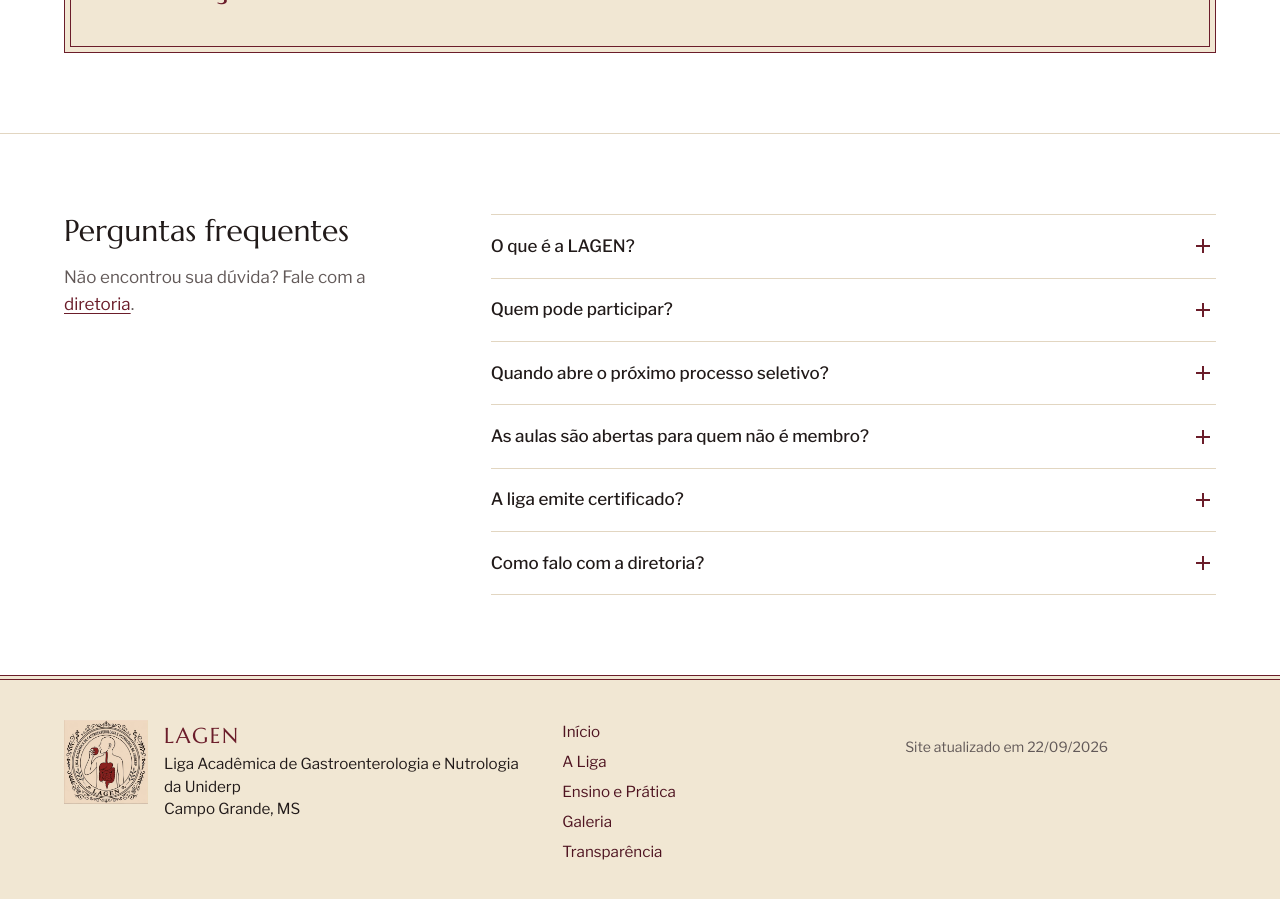
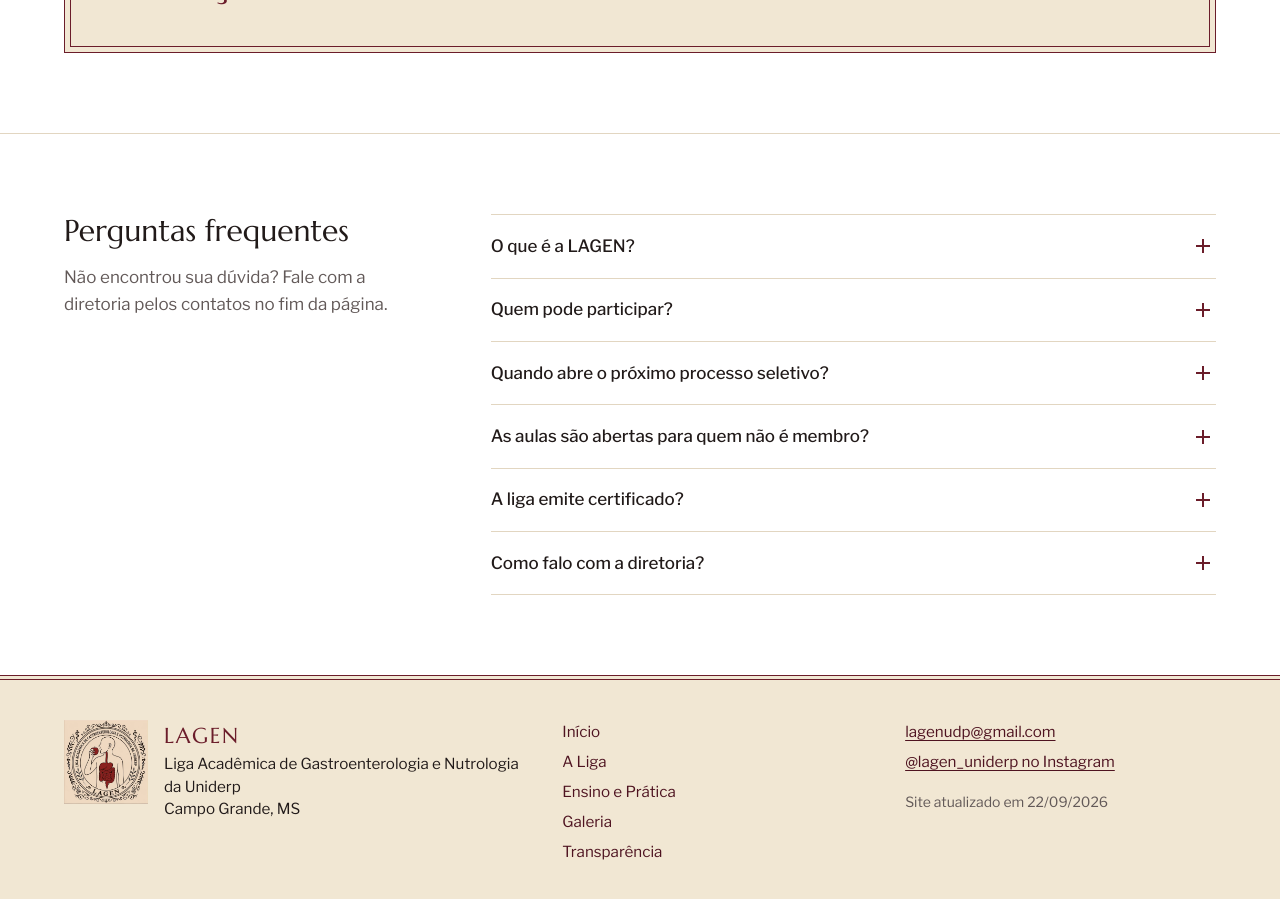
Before and after one commit to LAGENuniderp/lagen-uniderp.github.io, a Jekyll site: the page built from index.md, in a window 1280 px wide and 900 px high, scrolled down 922 px. Built offline with Jekyll 4.4.1, drawn with Linux system fonts in a browser that asks for light colours.

Commit message:
Update contact information in _config.yml

```diff
--- a/_config.yml
+++ b/_config.yml
@@ -28,8 +28,8 @@ favicon: /assets/img/favicon.png
 
 # Contato institucional da liga (rodapé). Deixe "" para esconder.
 contato:
-  email: ""        # ex.: lagen.uniderp@gmail.com
-  instagram: ""    # só o usuário, sem @ (ex.: lagen.uniderp)
+    email: "lagenudp@gmail.com"        # ex.: lagen.uniderp@gmail.com
+    instagram: "lagen_uniderp"    # só o usuário, sem @ (ex.: lagen.uniderp)
 
 # ---------------------------------------------------------------------
 # Daqui para baixo é parte técnica. Não precisa alterar.
```
